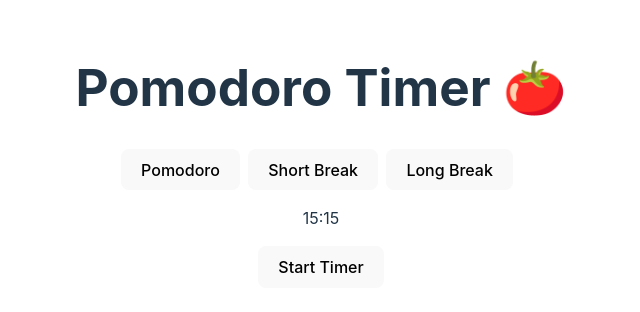
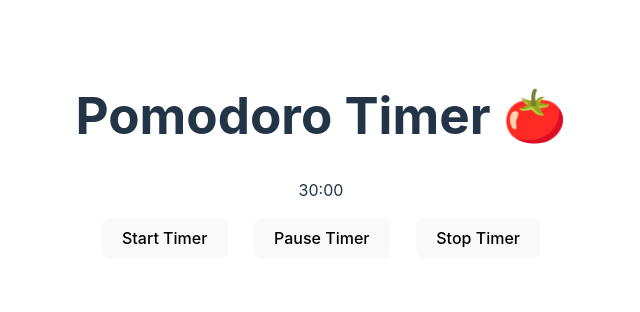
Before and after one commit to alondramora/pomodorotimer, a React (Vite) app: page / in a window 1280 px wide. Shown: the part 244-556 px from the top of the page, without its empty margins (319-959 px from the left). Built offline with nearby package versions, Linux system fonts and the light colour scheme.

Commit message:
Created Timer Component
I created a component called Timer that will store the value of the countdown timer. Also created functions to handle the start button, pause button, and stop button.

```diff
--- a/src/App.jsx
+++ b/src/App.jsx
@@ -1,98 +1,42 @@
-import { useState } from 'react'
-import './App.css'
-import Button from './Button'
+import { useState } from "react";
+import "./App.css";
+import Button from "./Button";
+import Timer from "./Timer";
 
 function App() {
-
-// const [timerCount, setTimerCount] = useState(10);
-const [minutes, setMinutes] = useState(15);
-const [seconds, setSeconds] = useState(15)
-const [startButtonCopy, setStartButtonCopy] = useState('Start Timer')
-const [buttonToggle, setButtonToggle] = useState(true)
-
-
-  function handleStart(){
+  function handleStart() {
     // find a way to toggle the timer button copy when we click
-    console.log('start timer')
+    console.log("start timer");
     // startCountdown(10);
-      startCountdownMinsAndSecs(15 , 15)
   }
-
-  function addLeadingZero(n){
-    return (n < 10 ? '0': '') + n;
+  function handlePause() {
+    // find a way to toggle the timer button copy when we click
+    console.log("pause timer");
+    // startCountdown(10);
   }
-
-  function startCountdownMinsAndSecs(minutes, seconds){
-    let mins = minutes;
-    let secs = seconds;
-
-
-    // seconds are counting down and then resetting at 59 when they hit zero
-    //Need to figure out how to decrement the minutes when the seconds get to 0
-    const interval = setInterval(() => {
-
-      secs--;
-      setSeconds(secs);
-
-      if (secs < 1){
-        setSeconds(59)
+  function handleStop() {
+    // find a way to toggle the timer button copy when we click
+    console.log("stop timer");
+    // startCountdown(10);
   }
-
-      // if (secs < 1){
-      //   mins--;
-      //   setMinutes(mins);
-      //   setSeconds(59)
-      //   if (mins == 0 && secs == 0){
-      //     clearInterval(interval)
-
-      //   }
-      // }
-    },1000)
-  }
-
-  // function startCountdown(seconds){
-  //   let counter = seconds;
-
-  //   const interval = setInterval(() => {
-  //     console.log(counter);
-  //     counter--;
-  //     setTimerCount(counter);
-  //     if(counter < 1 ){
-  //       clearInterval(interval)
-  //       setTimerCount('Time is up!')
-  //       console.log('stop timer')
-
-  //       setTimeout(() => {
-  //         setTimerCount(10);
-  //       }, 3000)
-  //     }
-  //   },1000);
-  // };
-
-  /*
-  PSUEDOCODE
-  - Create a string that holds the minutes and seconds
-    {minutes}:{seconds} example: 15:00
-  - When we start the timer, start counting down the seconds until they reach zero
-    once they reach zero, reset them to '00' AND decrrement the minutes by 1
-    Once minutes == 0, then stop the timer and show the times up message
-  */
-
 
   return (
     <>
       <h1>Pomodoro Timer 🍅</h1>
+      <Timer />
       <div className="mode-buttons-container">
-      <button className="mode-buttons">Pomodoro</button>
-      <button className="mode-buttons">Short Break</button>
-      <button className="mode-buttons">Long Break</button>
+        <Button onClick={handleStart} className="mode-buttons">
+          Start Timer
+        </Button>
+        <Button onClick={handlePause} className="mode-buttons">
+          Pause Timer
+        </Button>
+        <Button onClick={handleStop} className="mode-buttons">
+          Stop Timer
+        </Button>
       </div>
-    {/* <p id="displayTime">{timerCount}</p> */}
-    <p id="minutes-and-seconds">{minutes}:{addLeadingZero(seconds)}</p>
-    <Button onClick={handleStart}>{startButtonCopy}</Button>
-
     </>
-  )
+  );
 }
 
-export default App
+export default App;
--- /dev/null
+++ b/src/Timer.jsx
@@ -0,0 +1,3 @@
+export default function Timer() {
+  return <p id="minutes-and-seconds">30:00</p>;
+}
--- a/src/index.css
+++ b/src/index.css
@@ -29,12 +29,10 @@ body {
   min-height: 100vh;
 }
 
-@media screen and (min-width: 767px){
-   body {
-      place-items: center;
-
-   }
-
+@media screen and (min-width: 767px) {
+  body {
+    place-items: center;
+  }
 }
 
 h1 {
@@ -42,13 +40,12 @@ h1 {
   line-height: 1.1;
 }
 
-@media screen and (min-width: 767px){
+@media screen and (min-width: 767px) {
   h1 {
     font-size: 3.2em;
     line-height: 1.1;
   }
 }
-
 
 button {
   border-radius: 8px;
@@ -88,17 +85,16 @@ button:focus-visible {
 
 .mode-buttons-container {
   display: flex;
-  justify-content: center;
-  margin-left: .5rem;
+  justify-content: space-evenly;
+  margin-left: 0.5rem;
 }
 
-@media screen and (min-width:767px){
+@media screen and (min-width: 767px) {
   .mode-buttons-container {
     margin-left: 0;
   }
 }
 
 .mode-buttons {
-  margin-right: .5rem;
-
+  margin-right: 0.5rem;
 }
```
Lines whose indentation alone changed are shown as unchanged.
